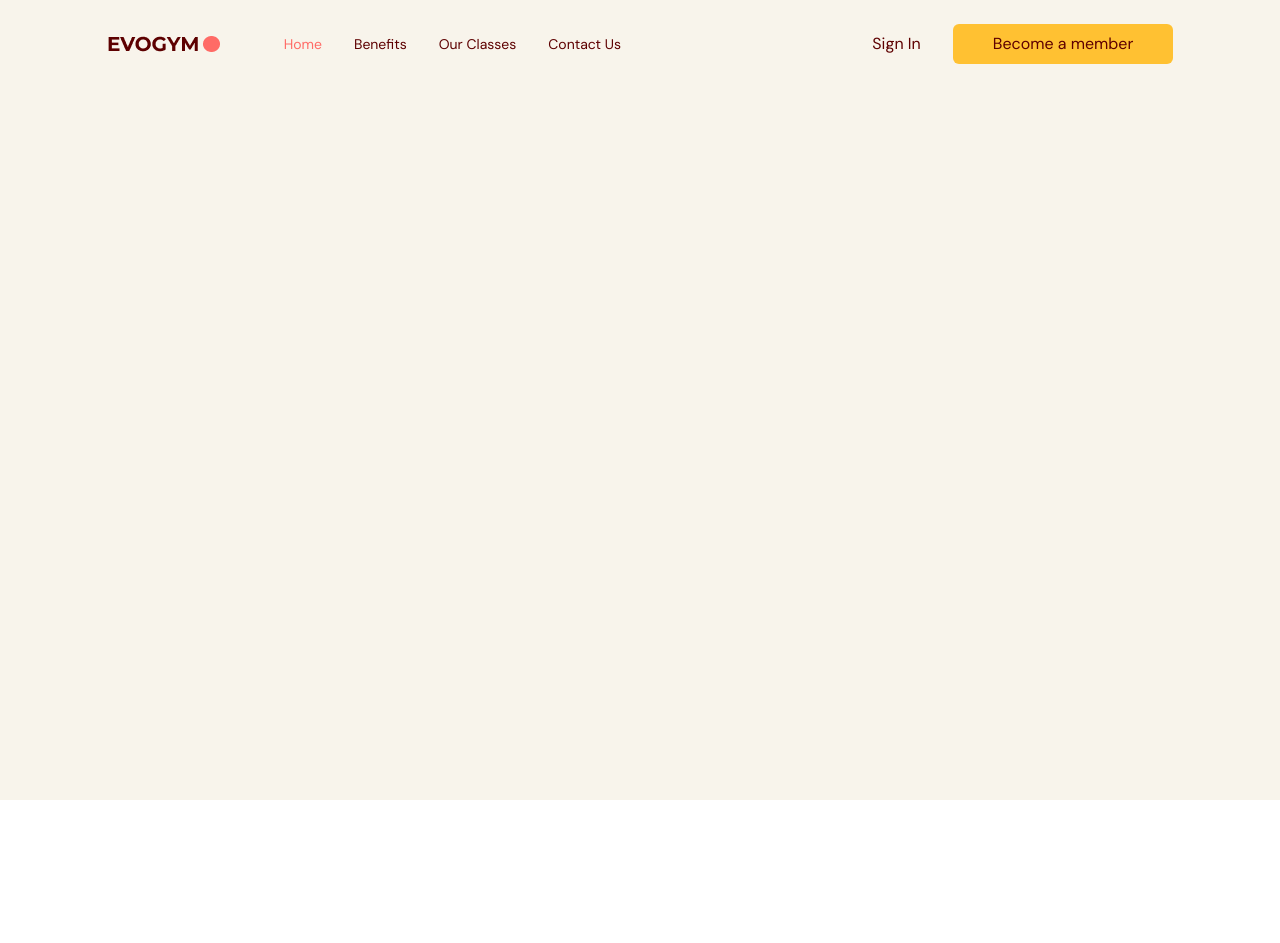
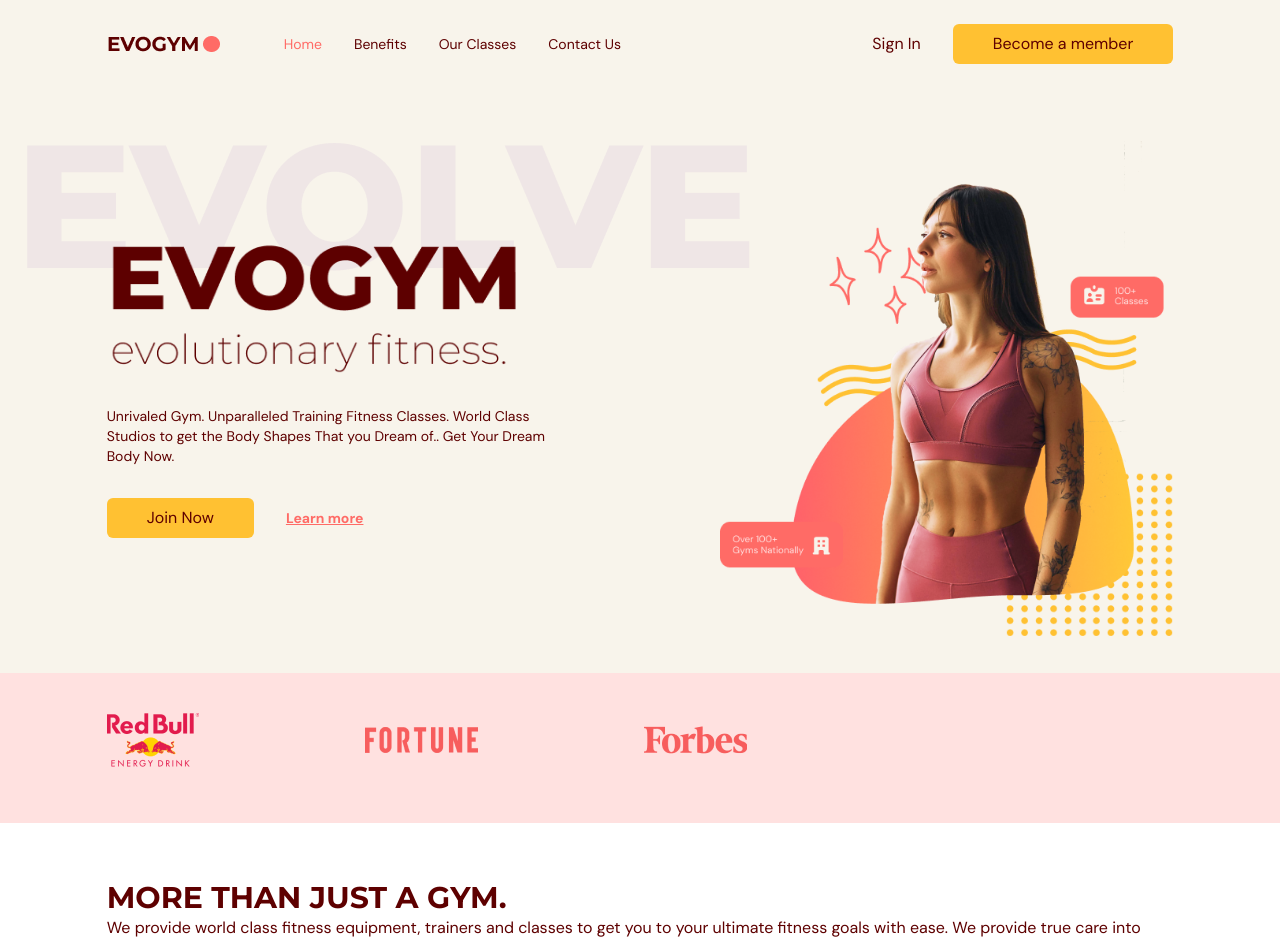
Before and after one commit to ArthurYurkov/gym-ts, a React (Vite) app: page / in a window 1280 px wide. Shown: the top 943 px of the page. Before the commit the page ends 800 px from the top, so only its background shows below. Built offline with nearby package versions, Linux system fonts and the light colour scheme.

Commit message:
Add hero(home) page, add animations, img. Starting to do "Benefits" page

```diff
--- a/src/App.tsx
+++ b/src/App.tsx
@@ -1,4 +1,6 @@
 import Navbar from '@/scenes/Navbar';
+import Home from '@/scenes/Home';
+import Benefits from '@/scenes/Benefits';
 import { useEffect, useState } from 'react';
 import { SelectedPage } from '@/shared/types';
 
@@ -14,12 +16,10 @@
         setIsTopOfPage(true);
         setSelectedPage(SelectedPage.Home);
       }
-            if (window.scrollY !== 0) {
-                setIsTopOfPage(false);
-            }
+      if (window.scrollY !== 0) setIsTopOfPage(false);
+    };
     window.addEventListener('scroll', handleScroll);
     return () => window.removeEventListener('scroll', handleScroll);
-        };
   }, []);
 
   return (
@@ -29,6 +29,8 @@
         selectedPage={selectedPage}
         setSelectedPage={setSelectedPage}
       />
+      <Home setSelectedPage={setSelectedPage} />
+      <Benefits setSelectedPage={setSelectedPage} />
     </div>
   );
 }
--- /dev/null
+++ b/src/scenes/Benefits/index.tsx
@@ -0,0 +1,33 @@
+import {
+  HomeModernIcon,
+  UserGroupIcon,
+  AcademicCapIcon,
+} from '@heroicons/react/24/solid';
+import { SelectedPage } from '@/shared/types';
+import { motion } from 'framer-motion';
+import HText from '@/shared/HText';
+
+type Props = {
+  setSelectedPage: (value: SelectedPage) => void;
+};
+
+const Benefits = ({ setSelectedPage }: Props) => {
+  return (
+    <section id="benefits" className="mx-auto min-h-full w-5/6 py-20">
+      <motion.div
+        onViewportEnter={() => setSelectedPage(SelectedPage.Benefits)}
+      >
+        <div>
+          <HText>MORE THAN JUST A GYM.</HText>
+          <p>
+            We provide world class fitness equipment, trainers and classes to
+            get you to your ultimate fitness goals with ease. We provide true
+            care into each and every member.
+          </p>
+        </div>
+      </motion.div>
+    </section>
+  );
+};
+
+export default Benefits;
--- /dev/null
+++ b/src/scenes/Home/index.tsx
@@ -0,0 +1,106 @@
+import { SelectedPage } from '@/shared/types';
+import useMediaQuery from '@/hooks/useMediaQuery';
+import ActionButton from '@/shared/ActionButton';
+import HomePageText from '@/assets/HomePageText.png';
+import HomePageGraphic from '@/assets/HomePageGraphic.png';
+import SponsorRedBull from '@/assets/SponsorRedBull.png';
+import SponsorForbes from '@/assets/SponsorForbes.png';
+import SponsorFortune from '@/assets/SponsorFortune.png';
+import AnchorLink from 'react-anchor-link-smooth-scroll';
+import { motion } from 'framer-motion';
+
+type Props = {
+  setSelectedPage: (value: SelectedPage) => void;
+};
+
+const Home = ({ setSelectedPage }: Props) => {
+  const isAboveMediumScreens = useMediaQuery('(min-width:1060px)');
+
+  return (
+    <section
+      id="home"
+      className="gap-16 bg-gray-20 py-10 pb-10 pt-10 md:h-full md:pb-0"
+    >
+      {/* IMAGE AND MAIN HEADER */}
+      <motion.div
+        className="mx-auto w-5/6 items-center justify-center md:flex md:h-5/6"
+        onViewportEnter={() => setSelectedPage(SelectedPage.Home)}
+      >
+        {/* MAIN HEADER */}
+        <div className="z-10 mt-32 md:basis-3/5">
+          {/* HEADINGS */}
+          <motion.div
+            className="md:-mt-20"
+            initial="hidden"
+            whileInView="visible"
+            viewport={{ once: true, amount: 0.5 }}
+            transition={{ duration: 0.5 }}
+            variants={{
+              hidden: {
+                opacity: 0,
+                x: -50,
+              },
+              visible: { opacity: 1, x: 0 },
+            }}
+          >
+            <div className="relative">
+              <div className="before:absolute before:-left-20 before:-top-20 before:z-[-1] md:before:content-evolvetext">
+                <img alt="home-page-text" src={HomePageText} />
+              </div>
+            </div>
+            <p className="mt-8 text-sm">
+              Unrivaled Gym. Unparalleled Training Fitness Classes. World Class
+              Studios to get the Body Shapes That you Dream of.. Get Your Dream
+              Body Now.
+            </p>
+          </motion.div>
+          {/* ACTIONS */}
+          <motion.div
+            className="mt-8 flex items-center gap-8"
+            initial="hidden"
+            whileInView="visible"
+            viewport={{ once: true, amount: 0.5 }}
+            transition={{ delay: 0.2, duration: 0.5 }}
+            variants={{
+              hidden: {
+                opacity: 0,
+                x: -50,
+              },
+              visible: { opacity: 1, x: 0 },
+            }}
+          >
+            <ActionButton setSelectedPage={setSelectedPage}>
+              Join Now
+            </ActionButton>
+            <AnchorLink
+              className="text-sm font-bold text-primary-500 underline hover:text-secondary-500"
+              onClick={() => setSelectedPage(SelectedPage.ContactUs)}
+              href={`#${SelectedPage.ContactUs}`}
+            >
+              <p>Learn more</p>
+            </AnchorLink>
+          </motion.div>
+        </div>
+        {/* IMAGE */}
+        <div className="flex basis-3/5 justify-center md:z-10 md:ml-40 md:mt-16 md:justify-items-end">
+          <img alt="home-pageGraphic" src={HomePageGraphic} />
+        </div>
+      </motion.div>
+
+      {/* SPONSORS */}
+      {isAboveMediumScreens && (
+        <div className="h-[150px] w-full bg-primary-100 py-10">
+          <div className="mx-auto w-5/6">
+            <div className="flex w-3/5 items-center justify-between gap-8">
+              <img alt="redbull-sponsor" src={SponsorRedBull} />
+              <img alt="fortune-sponsor" src={SponsorFortune} />
+              <img alt="forbes-sponsor" src={SponsorForbes} />
+            </div>
+          </div>
+        </div>
+      )}
+    </section>
+  );
+};
+
+export default Home;
--- /dev/null
+++ b/src/shared/HText.tsx
@@ -0,0 +1,11 @@
+type Props = {
+  children: React.ReactNode;
+};
+
+const HText = ({ children }: Props) => {
+  return (
+    <h1 className="basis-3/5 font-montserrat text-3xl font-bold">{children}</h1>
+  );
+};
+
+export default HText;
```
Also changed, not shown: src/scenes/Navbar/index.tsx (+2 -6 lines), 1 other file (tests, documents, lock files or other folders). Lines whose indentation alone changed are shown as unchanged.
